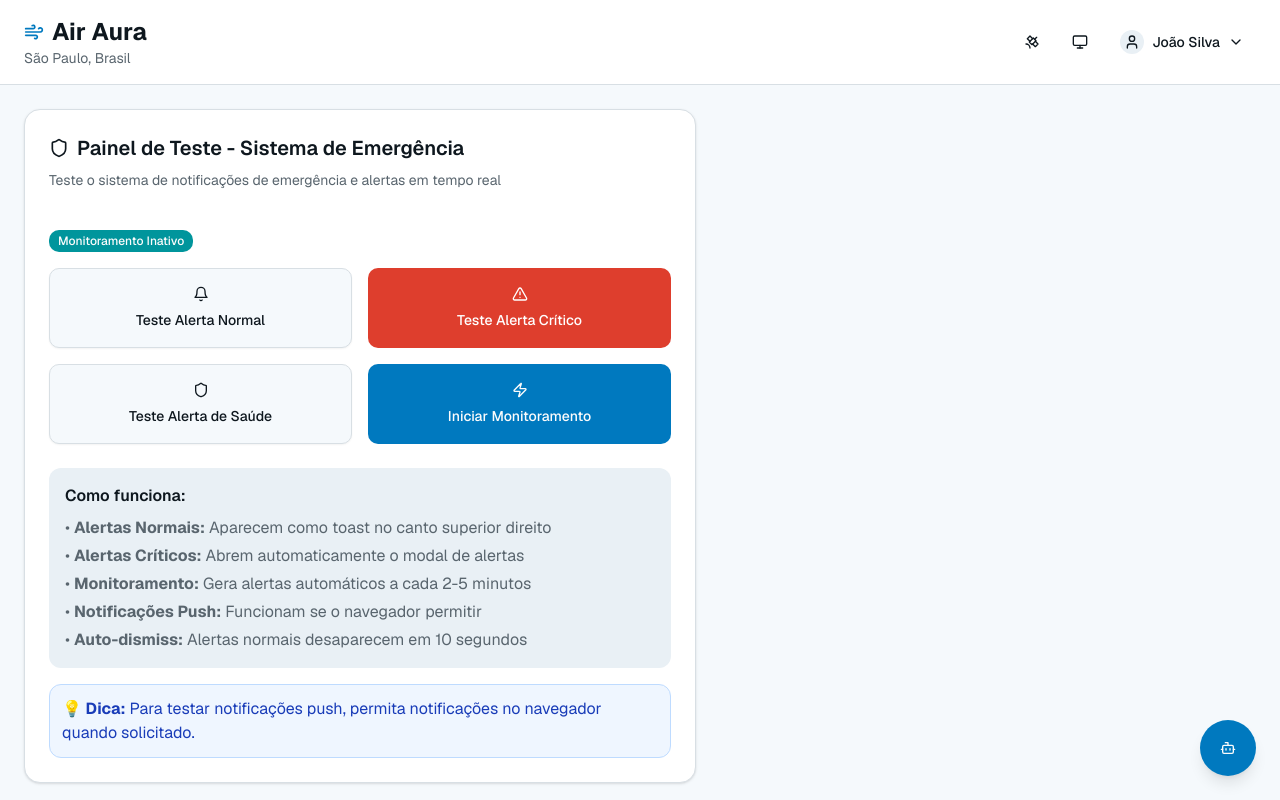
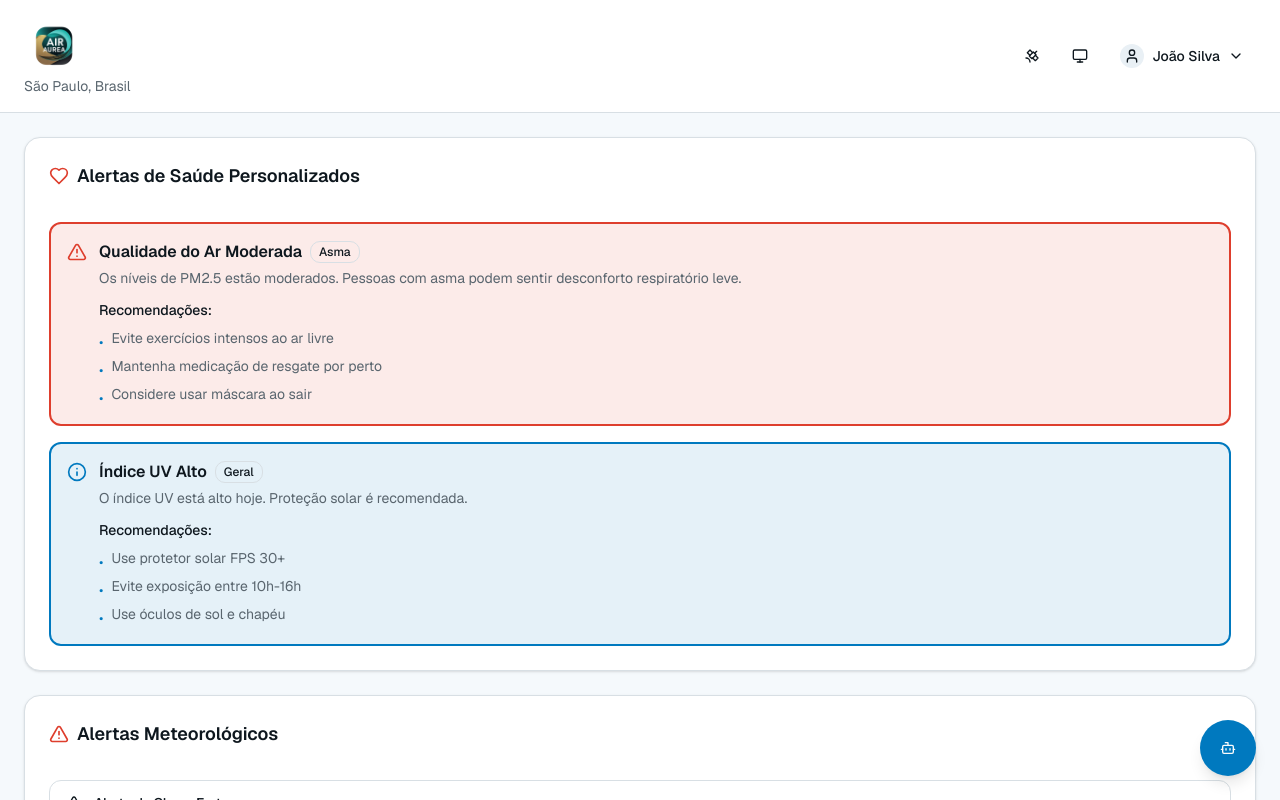
Before and after one commit to NasaHackatoon-AP/aura-air-app, a Next.js app: page /dashboard in a window 1280 px wide. Shown: the top 800 px of the page. Built offline with nearby package versions, Linux system fonts and the light colour scheme.

Commit message:
feat: add logo image to dashboard header and remove redundant title

```diff
--- a/app/(private)/dashboard/page.tsx
+++ b/app/(private)/dashboard/page.tsx
@@ -35,6 +35,8 @@ import {
   Wind,
 } from "lucide-react";
 import Link from "next/link";
+import logo from "../../../public/airaurealogo.png";
+import Image from "next/image";
 
 export default function DashboardPage() {
   const { profile } = useUserProfile();
@@ -60,10 +62,7 @@ export default function DashboardPage() {
           <div className="flex items-center justify-between gap-2 sm:gap-4">
             <div className="flex-1 min-w-0">
               <div className="flex items-center gap-2">
-                <Wind className="h-4 w-4 sm:h-5 sm:w-5 text-primary" />
-                <h1 className="text-base sm:text-xl lg:text-2xl font-bold text-foreground truncate">
-                  Air Aura
-                </h1>
+                <Image src={logo} alt="Air Aura Logo" className="h-15 w-15" />
               </div>
               <p className="text-xs sm:text-sm text-muted-foreground truncate">
                 {profile.location}
@@ -146,7 +145,7 @@ export default function DashboardPage() {
 
         <AlertNotification />
 
-        <EmergencyTestPanel />
+        {/** <EmergencyTestPanel /> **/}
 
         <HealthAlerts />
 
```
